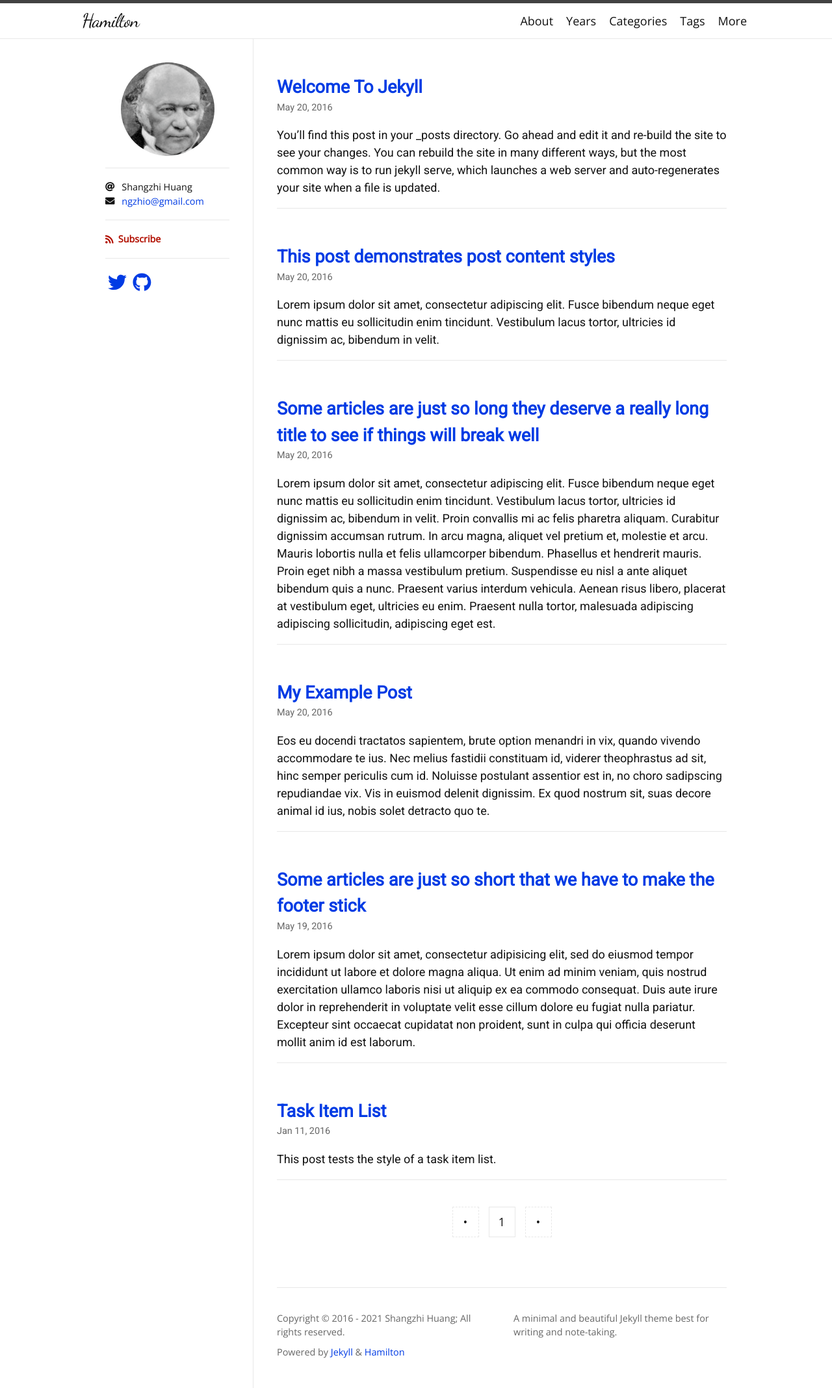
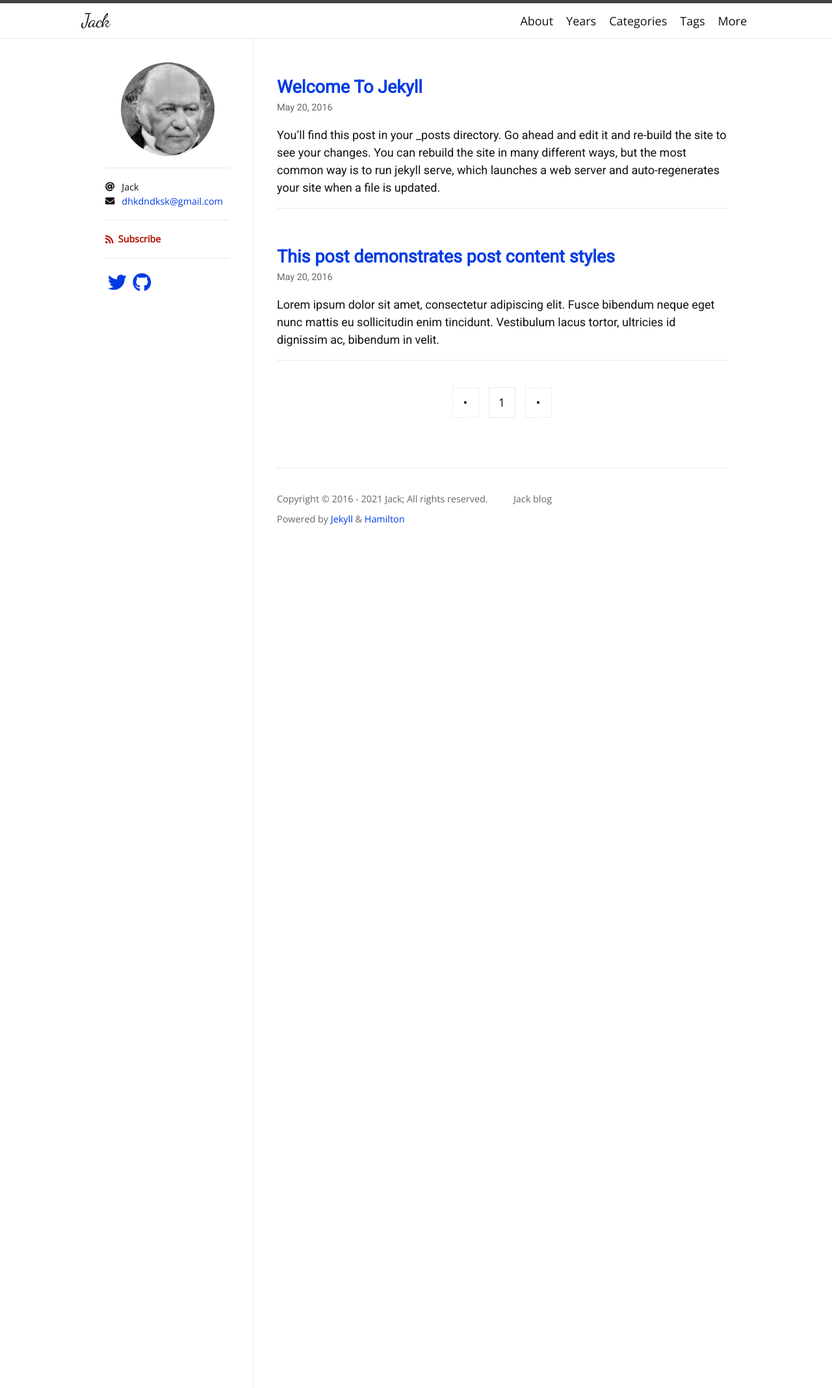
Before and after one commit to ha-jae-geun/jaegeunha94.github.io, a Jekyll site: the page built from index.html, in a window 1280 px wide. Shown: the whole page at 65% size. Built offline with Jekyll 4.4.1, drawn with Linux system fonts in a browser that asks for light colours; nearby versions of some CDN libraries; some web fonts are replaced; the list of posts is cut into pages by our own code.

Commit message:
Ãʱâ ȭ¸é º¯°æ

````diff
--- a/_config.yml
+++ b/_config.yml
@@ -1,8 +1,8 @@
-title: Hamilton
-description: A minimal and beautiful Jekyll theme best for writing and note-taking.
-author: Shangzhi Huang
+title: Jack
+description: Jack blog
+author: Jack
 avatar: /logo.png
-email: ngzhio@gmail.com
+email: dhkdndksk@gmail.com
 baseurl: "" # the subpath of your site, e.g. /blog/
 url: "https://jaegeunha94.github.io/" # the base hostname & protocol for your site
 
@@ -32,14 +32,12 @@ exclude:
 # Jekyll SEO Tag (Optional)
 # =========================
 twitter:
-  username: ngzhio
+  username: jack
   card: summary
 logo: logo.png
 social:
-  name: Shangzhi Huang
+  name: jack
   links:
-    - https://twitter.com/ngzhio
-    - https://www.facebook.com/ngzhio
-    - https://github.com/ngzhio
+    -
 google_site_verification: u4WXQl0Eu66rsQo2kRdCNx
 lang: en
--- a/_posts/2016-01-11-task-item-list.md
+++ /dev/null
@@ -1,23 +0,0 @@
----
-layout: post
-title: Task Item List
-tags: [to-do list]
----
-
-This post tests the style of a task item list.
-
-Source:
-
-```markdown
-- [x] Eating
-- [ ] Walking
-  - [ ] Running
-- [ ] Sleeping
-```
-
-Rendered:
-
-- [x] Eating
-- [ ] Walking
-  - [ ] Running
-- [ ] Sleeping
--- a/_posts/2016-05-19-super-short-article.md
+++ /dev/null
@@ -1,7 +0,0 @@
----
-layout: post
-title: "Some articles are just so short that we have to make the footer stick"
-categories: misc
----
-
-Lorem ipsum dolor sit amet, consectetur adipisicing elit, sed do eiusmod tempor incididunt ut labore et dolore magna aliqua. Ut enim ad minim veniam, quis nostrud exercitation ullamco laboris nisi ut aliquip ex ea commodo consequat. Duis aute irure dolor in reprehenderit in voluptate velit esse cillum dolore eu fugiat nulla pariatur. Excepteur sint occaecat cupidatat non proident, sunt in culpa qui officia deserunt mollit anim id est laborum.
--- a/_posts/2016-05-20-my-example-post.md
+++ /dev/null
@@ -1,12 +0,0 @@
----
-layout: post
----
-
-Eos eu docendi tractatos sapientem, brute option menandri in vix, quando vivendo accommodare te ius. Nec melius fastidii constituam id, viderer theophrastus ad sit, hinc semper periculis cum id. Noluisse postulant assentior est in, no choro sadipscing repudiandae vix. Vis in euismod delenit dignissim. Ex quod nostrum sit, suas decore animal id ius, nobis solet detracto quo te.
-
-{% comment %}
-Might you have an include in your theme? Why not try it here!
-{% include my-themes-great-include.html %}
-{% endcomment %}
-
-No laudem altera adolescens has, volumus lucilius eum no. Eam ei nulla audiam efficiantur. Suas affert per no, ei tale nibh sea. Sea ne magna harum, in denique scriptorem sea, cetero alienum tibique ei eos. Labores persequeris referrentur eos ei.
--- a/_posts/2016-05-20-super-long-article.md
+++ /dev/null
@@ -1,11 +0,0 @@
----
-layout: post
-title: "Some articles are just so long they deserve a really long title to see if things will break well"
-categories: misc
----
-
-Lorem ipsum dolor sit amet, consectetur adipiscing elit. Fusce bibendum neque eget nunc mattis eu sollicitudin enim tincidunt. Vestibulum lacus tortor, ultricies id dignissim ac, bibendum in velit. Proin convallis mi ac felis pharetra aliquam. Curabitur dignissim accumsan rutrum. In arcu magna, aliquet vel pretium et, molestie et arcu. Mauris lobortis nulla et felis ullamcorper bibendum. Phasellus et hendrerit mauris. Proin eget nibh a massa vestibulum pretium. Suspendisse eu nisl a ante aliquet bibendum quis a nunc. Praesent varius interdum vehicula. Aenean risus libero, placerat at vestibulum eget, ultricies eu enim. Praesent nulla tortor, malesuada adipiscing adipiscing sollicitudin, adipiscing eget est.
-
-Lorem ipsum dolor sit amet, consectetur adipiscing elit. Fusce bibendum neque eget nunc mattis eu sollicitudin enim tincidunt. Vestibulum lacus tortor, ultricies id dignissim ac, bibendum in velit. Proin convallis mi ac felis pharetra aliquam. Curabitur dignissim accumsan rutrum. In arcu magna, aliquet vel pretium et, molestie et arcu. Mauris lobortis nulla et felis ullamcorper bibendum. Phasellus et hendrerit mauris. Proin eget nibh a massa vestibulum pretium. Suspendisse eu nisl a ante aliquet bibendum quis a nunc. Praesent varius interdum vehicula. Aenean risus libero, placerat at vestibulum eget, ultricies eu enim. Praesent nulla tortor, malesuada adipiscing adipiscing sollicitudin, adipiscing eget est.
-
-Lorem ipsum dolor sit amet, consectetur adipiscing elit. Fusce bibendum neque eget nunc mattis eu sollicitudin enim tincidunt. Vestibulum lacus tortor, ultricies id dignissim ac, bibendum in velit. Proin convallis mi ac felis pharetra aliquam. Curabitur dignissim accumsan rutrum. In arcu magna, aliquet vel pretium et, molestie et arcu. Mauris lobortis nulla et felis ullamcorper bibendum. Phasellus et hendrerit mauris. Proin eget nibh a massa vestibulum pretium. Suspendisse eu nisl a ante aliquet bibendum quis a nunc. Praesent varius interdum vehicula. Aenean risus libero, placerat at vestibulum eget, ultricies eu enim. Praesent nulla tortor, malesuada adipiscing adipiscing sollicitudin, adipiscing eget est.
````
Also changed, not shown: README.md.
